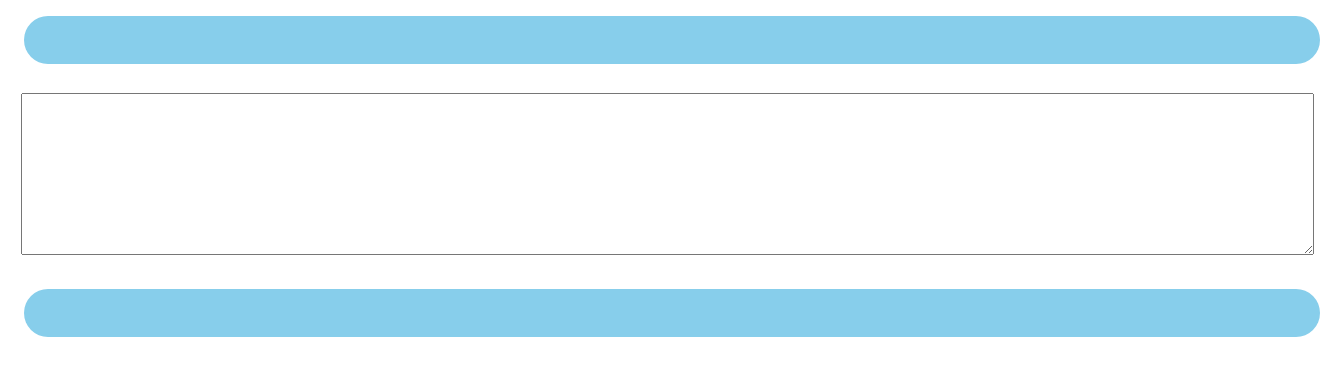
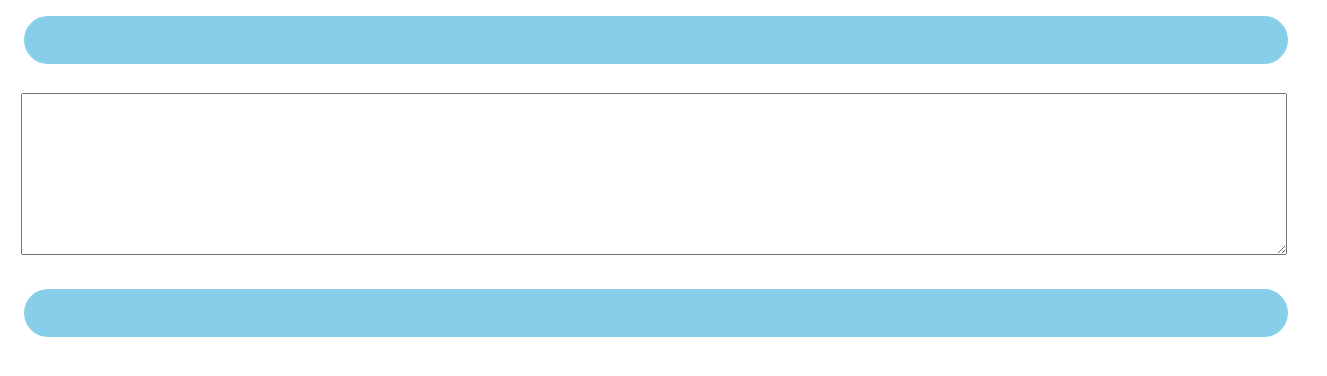
Before and after one commit to ljv5555/ecmascript, a plain HTML site: page tcu/index.html in a window 1280 px wide. Shown: the whole page, 1327 px wide, since content can reach past the window. Drawn offline with Linux system fonts and the light colour scheme.

Commit message:
Update index.html

```diff
--- a/tcu/index.html
+++ b/tcu/index.html
@@ -3,7 +3,11 @@
 <head>
 <style>
 
-.ta1,.infodiv{width:100%;margin:1em 1em 1em 1em;padding:1em 1em 1em 1em;}
+.ta1,.infodiv{
+  width:calc( 100% - 2em );
+  margin:1em 1em 1em 1em;
+  padding:1em 1em 1em 1em;
+  }
 .ta1{height:10em;}
 .infodiv{height:1em; border-radius:2em 2em 2em 2em; border:2pt silid silver;
   background:skyblue;
```
